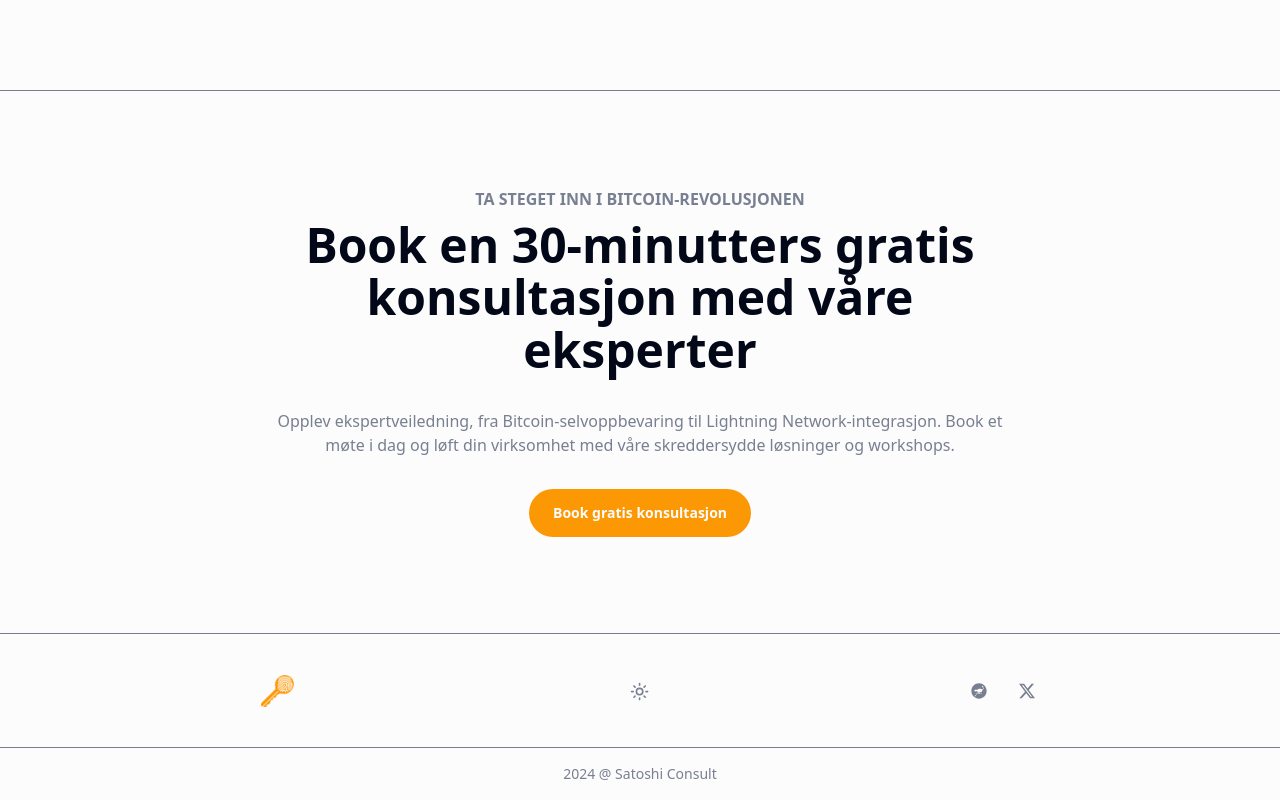
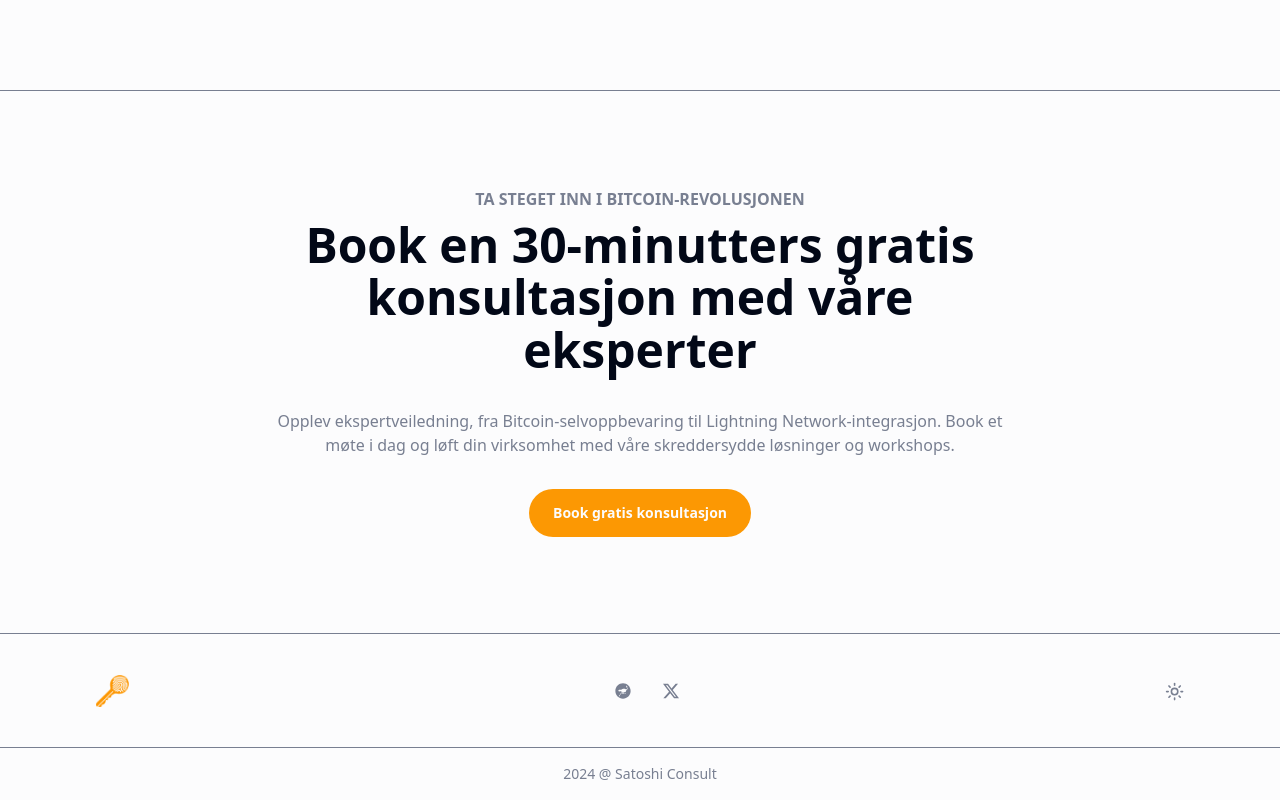
Before and after one commit to arnelamo/satoshi-consult, a Next.js app: page / in a window 1280 px wide. Shown: the part 3708-4508 px from the top of the page. Built offline with nearby package versions, Linux system fonts and the light colour scheme.

Commit message:
Footer refactor 2

```diff
--- a/components/Footer.tsx
+++ b/components/Footer.tsx
@@ -17,7 +17,7 @@ interface FooterProps {
 export const Footer: React.FC<FooterProps> = ({ menuItems, contactInformation }) => (
   <footer className="border-t-[0.5px] border-muted">
     <div className="container py-10 max-w-6xl">
-      <div className="grid grid-cols-3 sm:grid-cols-3 items-center place-items-center">
+      <div className="flex justify-between items-center">
         <Image src={logo} alt={"Logo"} height={32} width={33} />
         {/* <ul className="hidden sm:block sm:space-y-2">
           {menuItems.map((item) => (
@@ -38,9 +38,6 @@ export const Footer: React.FC<FooterProps> = ({ menuItems, contactInformation })
             </Link>
           ))}
         </div> */}
-        <div className="mt-2">
-          <ModeToggle />
-        </div>
         {/* <div className="flex flex-col space-y-2 sm:space-y-4 mb-8 sm:mb-0"> */}
         <div className="flex space-x-8 justify-center">
           {contactInformation?.nostr && (
@@ -54,6 +51,9 @@ export const Footer: React.FC<FooterProps> = ({ menuItems, contactInformation })
             </ExternalLink>
           )}
         </div>
+        <div className="mt-2">
+          <ModeToggle />
+        </div>
         {/* </div> */}
       </div>
     </div>
```
